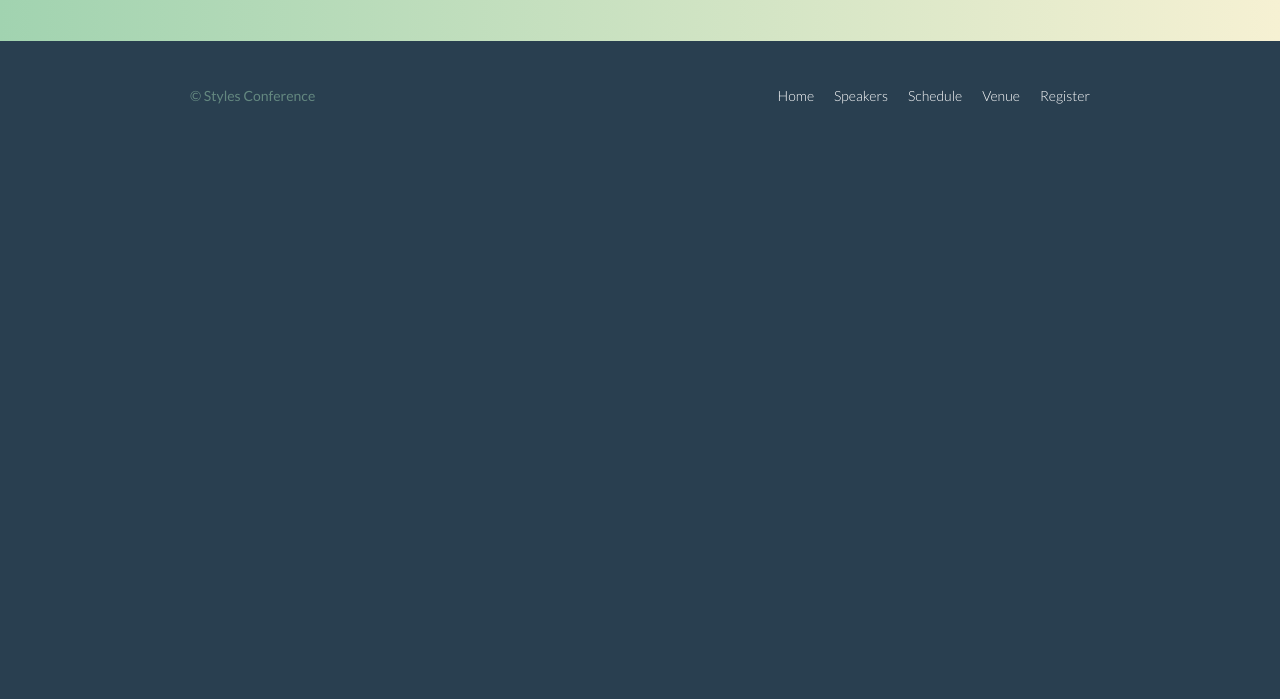
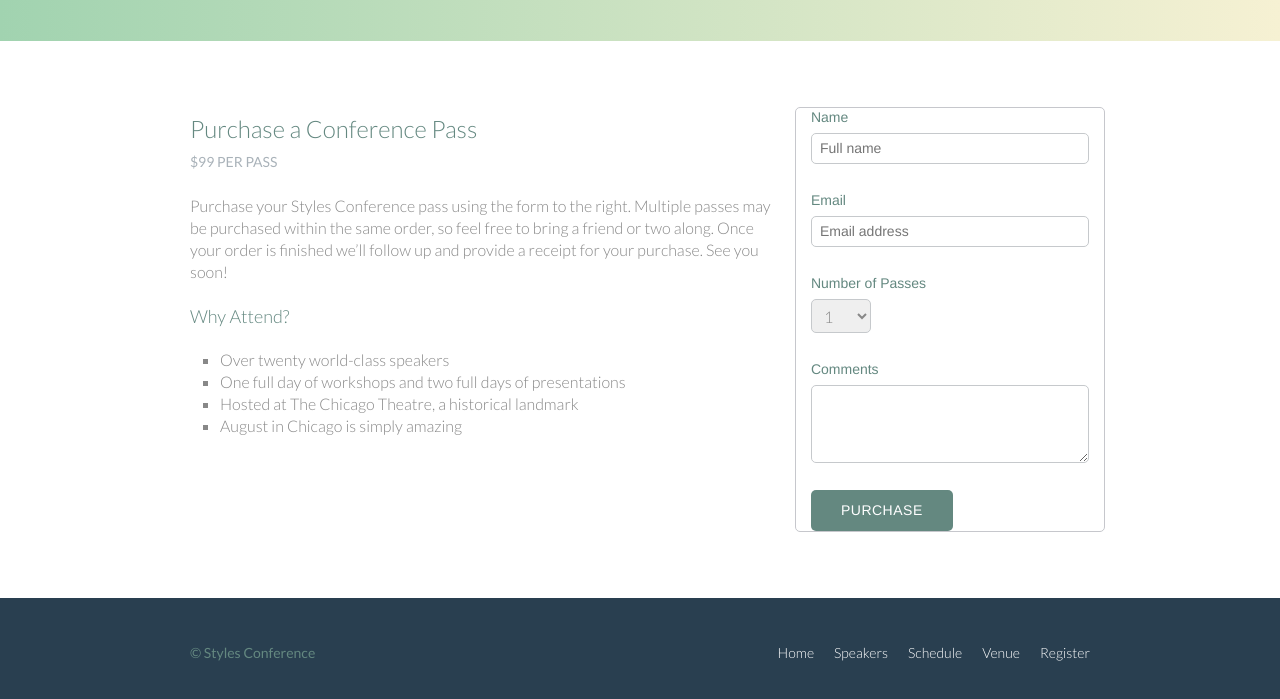
Before and after one commit to WinterTime0/styles-conference, a plain HTML site: page register.html in a window 1280 px wide. Shown: the part 355-1054 px from the top of the page. Before the commit the page ends 800 px from the top, so only its background shows below. Drawn offline with Linux system fonts and the light colour scheme.

Commit message:
4ehgrtwrht

```diff
--- a/assets/stylesheets/main.css
+++ b/assets/stylesheets/main.css
@@ -373,3 +373,121 @@ p a {
 .venue-map {
   height: 264px;
 }
+
+/*
+  ========================================
+  Register
+  ========================================
+*/
+
+.why-attend {
+  list-style: square;
+  margin: 0 0 22px 30px;
+}
+
+form {
+  margin-bottom: 22px;
+}
+input,
+select,
+textarea {
+  font: 300 16px/22px "Lato", "Open Sans", "Helvetica Neue", Helvetica, Arial, sans-serif;
+}
+
+.register-group label {
+  color: #648880;
+  cursor: pointer;
+  font-weight: 400;
+}
+.register-group input,
+.register-group select,
+.register-group textarea {
+  border: 1px solid #c6c9cc;
+  border-radius: 5px;
+  color: #888;
+  display: block;
+  margin: 5px 0 27px 0;
+  padding: 5px 8px;
+}
+.register-group input,
+.register-group textarea {
+  width: 100%;
+}
+.register-group select {
+  height: 34px;
+  width: 60px;
+}
+.register-group textarea {
+  height: 78px;
+}
+
+.btn-default {
+  border: 0;
+  background: #648880;
+  padding: 11px 30px;
+  font-size: 14px;
+}
+.btn-default:hover {
+  background: #77a198;
+}
+
+*,
+*:before,
+*:after {
+   box-sizing: border-box;
+}
+form {
+  border: 1px solid #c6c7cc;
+  border-radius: 5px;
+  font: 14px/1.4 "Helvetica Neue", Helvetica, Arial, sans-serif;
+  overflow: hidden;
+  width: 240px;
+}
+fieldset {
+  border: 0;
+  margin: 0;
+  padding: 0;
+}
+input {
+  border-radius: 5px;
+  font: 14px/1.4 "Helvetica Neue", Helvetica, Arial, sans-serif;
+  margin: 0;
+}
+.account-info {
+  padding: 20px 20px 0 20px;
+}
+.account-info label {
+  color: #395870;
+  display: block;
+  font-weight: bold;
+  margin-bottom: 20px;
+}
+.account-info input {
+  background: #fff;
+  border: 1px solid #c6c7cc;
+   box-shadow: inset 0 1px 1px rgba(0, 0, 0, .1);
+  color: #636466;
+  padding: 6px;
+  margin-top: 6px;
+  width: 100%;
+}
+.account-action {
+  background: #f0f0f2;
+  border-top: 1px solid #c6c7cc;
+  padding: 20px;
+}
+.account-action .btn {
+  background: linear-gradient(#49708f, #293f50);
+  border: 0;
+  color: #fff;
+  cursor: pointer;
+  font-weight: bold;
+  float: left;
+  padding: 8px 16px;
+}
+.account-action label {
+  color: #7c7c80;
+  font-size: 12px;
+  float: left;
+  margin: 10px 0 0 20px;
+}
--- a/register.html
+++ b/register.html
@@ -44,6 +44,60 @@
       </div>
     </section>
 
+    <section class="row">
+      <div class="grid">
+        <section class="col-2-3">
+          <h2>Purchase a Conference Pass</h2>
+          <h5>$99 per Pass</h5>
+
+          <p>Purchase your Styles Conference pass using the form to the right. Multiple passes may be purchased within the same order, so feel free to bring a friend or two along. Once your order is finished we&#8217;ll follow up and provide a receipt for your purchase. See you soon!</p>
+
+          <h4>Why Attend?</h4>
+
+          <ul class="why-attend">
+            <li>Over twenty world-class speakers</li>
+            <li>One full day of workshops and two full days of presentations</li>
+            <li>Hosted at The Chicago Theatre, a historical landmark</li>
+            <li>August in Chicago is simply amazing</li>
+          </ul>
+        </section><!--
+
+        --><form class="col-1-3" action="#" method="post">
+          <fieldset class="register-group">
+
+            <label>
+              Name
+              <input type="text" name="name" placeholder="Full name" required>
+            </label>
+
+            <label>
+              Email
+              <input type="email" name="email" placeholder="Email address" required>
+            </label>
+
+            <label>
+              Number of Passes
+              <select name="quantity" required>
+                <option value="1" selected>1</option>
+                <option value="2">2</option>
+                <option value="3">3</option>
+                <option value="4">4</option>
+                <option value="5">5</option>
+              </select>
+            </label>
+
+            <label>
+              Comments
+              <textarea name="comments"></textarea>
+            </label>
+
+          </fieldset>
+
+          <input class="btn btn-default" type="submit" name="submit" value="Purchase">
+        </form>
+      </div>
+    </section>
+
     <!-- Footer -->
 
     <footer class="primary-footer container group">
```
